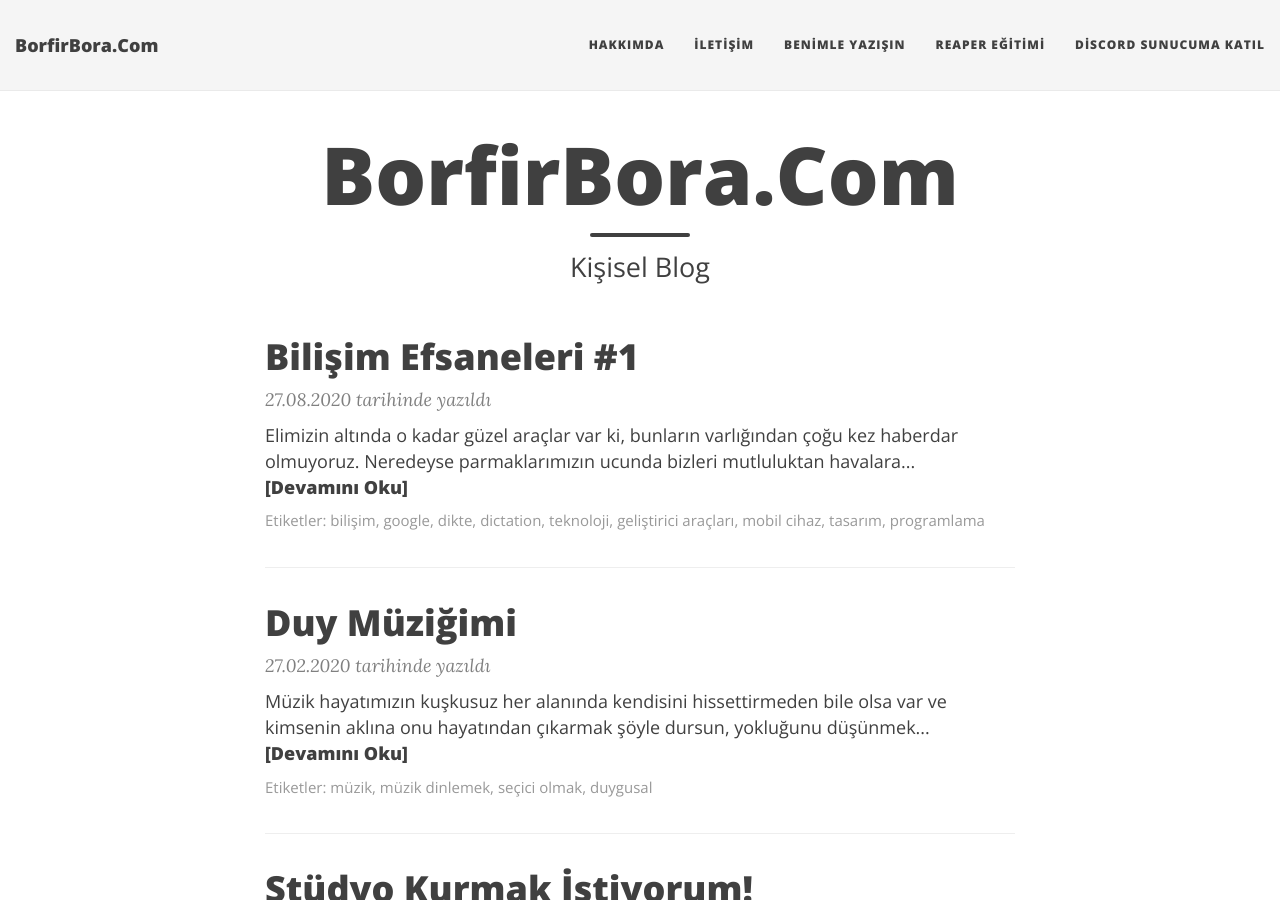
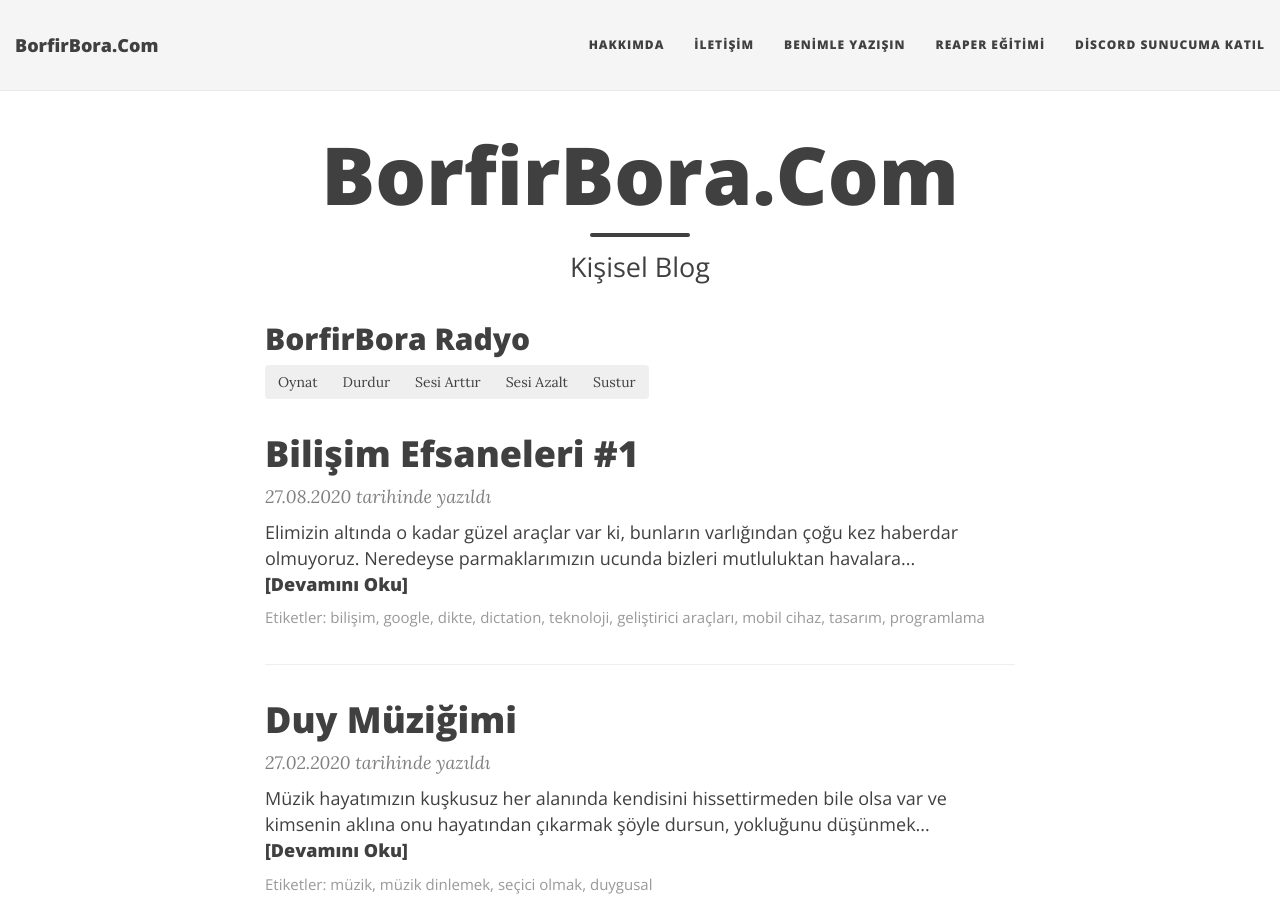
Before and after one commit to borfirbora/borfirbora.github.io, a Jekyll site: the page built from index.html, in a window 1280 px wide and 900 px high. Built offline with Jekyll 4.4.1, drawn with Linux system fonts in a browser that asks for light colours; nearby versions of some CDN libraries; the list of posts is cut into pages by our own code; comment, search, counter and statistics services are not loaded; some of the changed lines change nothing that is shown.

Commit message:
Update index.html

```diff
--- a/index.html
+++ b/index.html
@@ -4,6 +4,74 @@ title: BorfirBora.Com
 subtitle: Kişisel Blog
 use-site-title: true
 ---
+
+<h2>BorfirBora Radyo</h2>
+
+<div class="alert alert-primary sr-only" role="alert" id="uyari">
+<p>Radyomuzu oynatabilmek için <b>oynat</b> butonunu kullanın. Eğer oynatıcı çalışmazsa, <a href="http://109.169.23.123:8011/stream">buraya</a> tıklayarak kendi oynatıcınızda dinleyin.</p>
+    </div>
+<div class="btn-group" role="group" aria-label="Radyo Oynatıcı Düğmeleri">
+  <button type="button" class="btn btn-secondary" id="oynat">Oynat</button>
+    <button type="button" class="btn btn-secondary" id="durdur">Durdur</button>
+      <button type="button" class="btn btn-secondary" id="ses-ac">Sesi Arttır</button>
+        <button type="button" class="btn btn-secondary" id="ses-kis">Sesi Azalt</button>
+          <button type="button" class="btn btn-secondary" id="sustur">Sustur</button>
+</div>
+<script>
+var audio;
+audio = new Audio();
+var oynat=document.getElementById("oynat");
+var  durdur=document.getElementById("durdur");
+var sesac=document.getElementById("ses-ac");
+var seskis=document.getElementById("ses-kis");
+var sustur=document.getElementById("sustur");
+var uyari=document.getElementById("uyari");
+// uyari.innerHTML="";
+audio.src = "http://109.169.23.123:8011/stream";
+audio.volume=0.1;
+oynat.onclick=function(){
+audio.play();
+uyari.innerHTML='Oynatılıyor...';
+};
+durdur.onclick=function(){
+audio.pause();
+audio.load();
+uyari.innerHTML='Durduruldu...';
+};
+sesac.onclick=function(){
+audio.volume+= 0.1;
+uyari.innerHTML='Ses Açılıyor...';
+if(audio.volume>=0.9){
+	audio.volume=0.9;
+sesac.disabled=true;
+	uyari.innerHTML='Yüksek ses...';
+}
+seskis.disabled=false;
+};
+seskis.onclick=function(){
+audio.volume-= 0.1;
+uyari.innerHTML='Ses Kısılıyor...';
+if(audio.volume<=0.1){
+	audio.volume=0.1;
+  seskis.disabled=true;
+	uyari.innerHTML='Düşük ses...';
+}
+sesac.disabled=false;
+};
+sustur.onclick=function(){
+audio.muted= !audio.muted;
+if(audio.muted){
+	uyari.innerHTML='Susturuldu...';
+  sesac.disabled=true;
+seskis.disabled=true;
+} else {
+	uyari.innerHTML='Susturulmadı...';
+  sesac.disabled=false;
+seskis.disabled=false;
+}
+};
+
+</script>
 
 <div class="posts-list">
 	{% for post in paginator.posts %}
```
